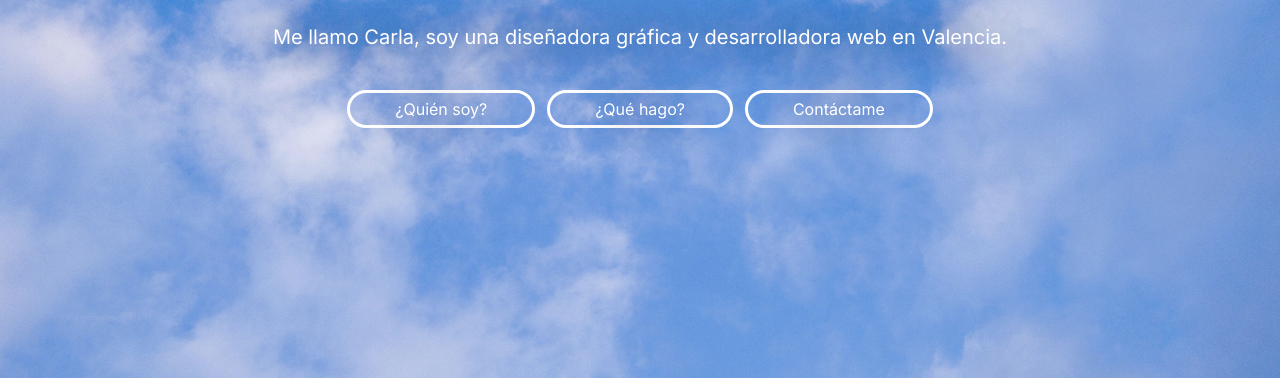
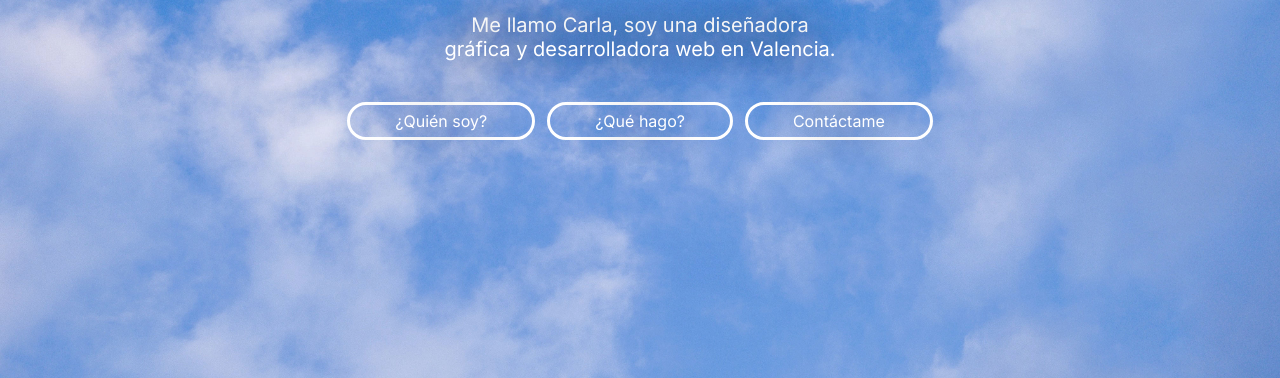
Before and after one commit to carugui/about-me-2, a plain HTML site: page index.html in a window 1280 px wide. Shown: the part 422-800 px from the top of the page. Drawn offline with Linux system fonts and the light colour scheme.

Commit message:
max width p landing

```diff
--- a/css/style.css
+++ b/css/style.css
@@ -233,6 +233,9 @@ textarea {
     text-shadow: 0px 0px 50px rgba(0, 0, 0, 1);
 }
 
+.landing p {
+    max-width: 400px;
+}
 .seccion-botones {
     display: flex;
     flex-direction: column;
```
